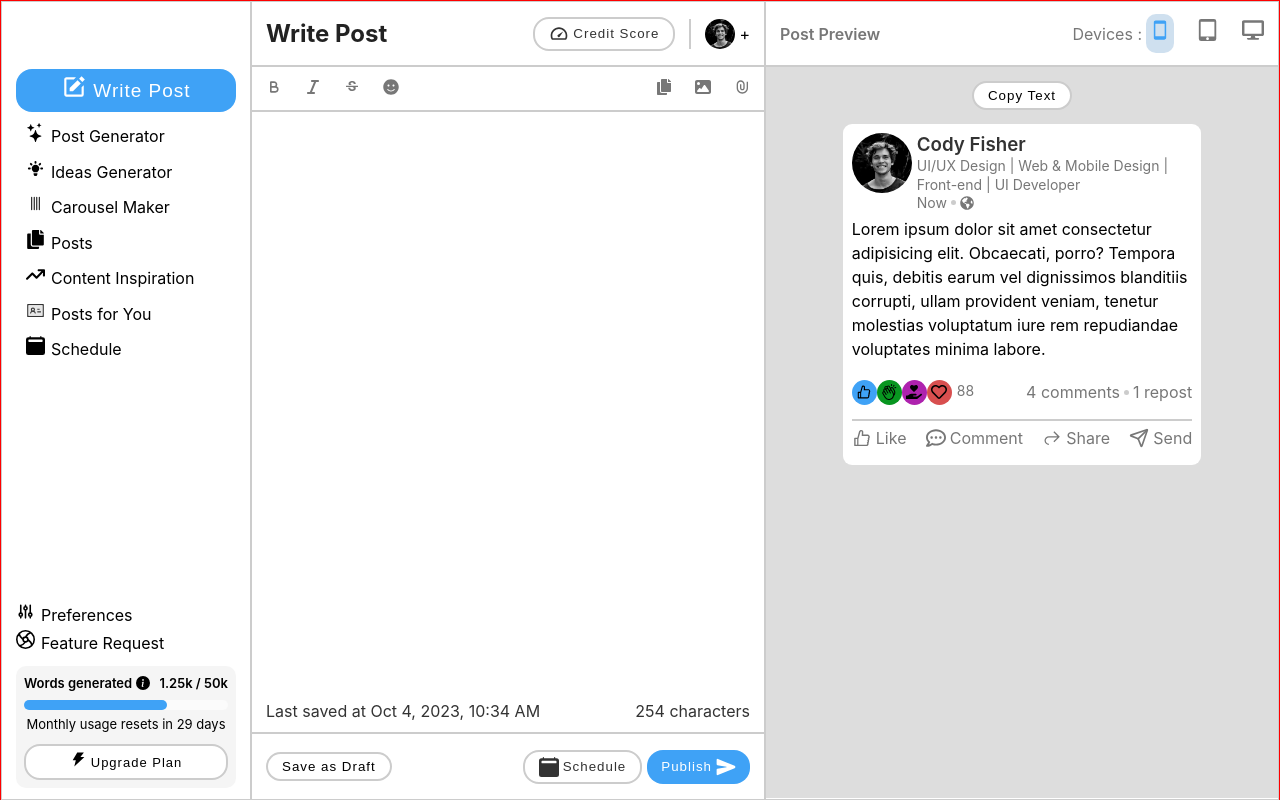
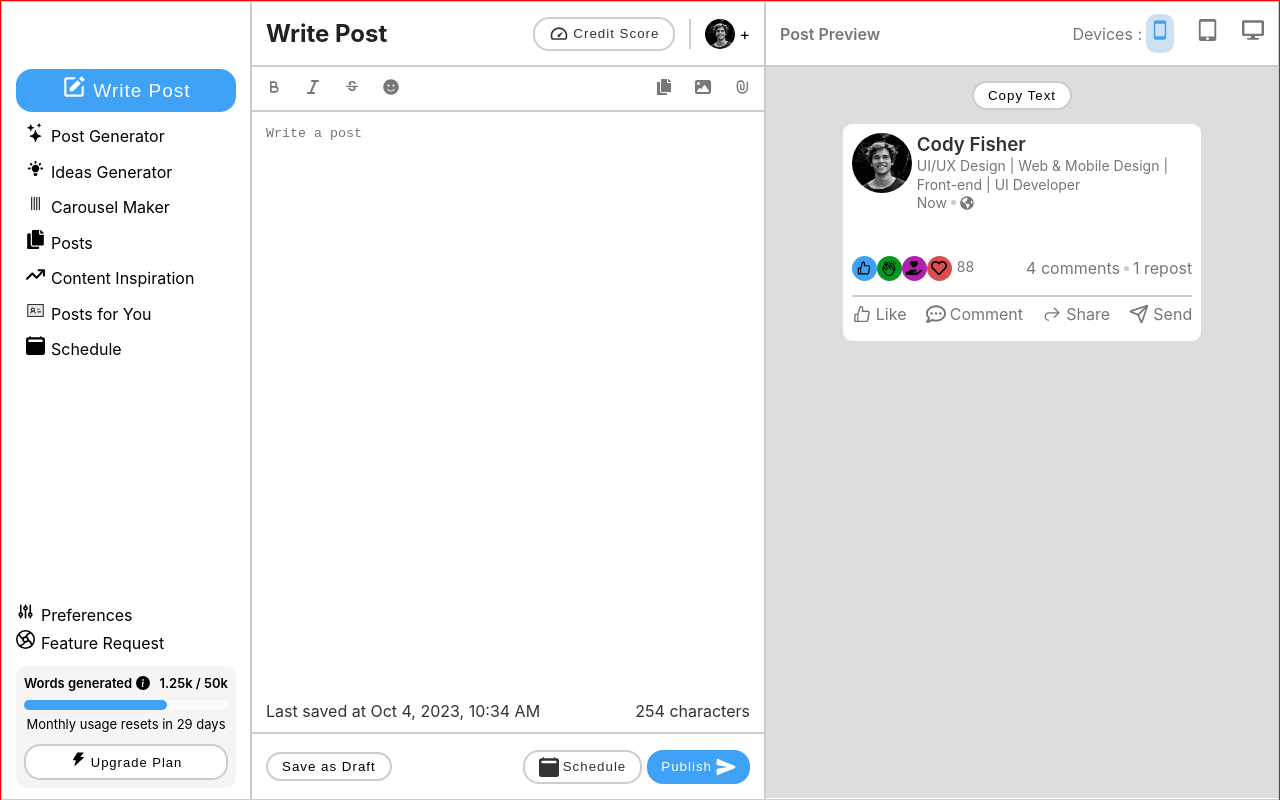
Before and after one commit to ankit-pandey-14/text-editor, a React (Vite) app: page / in a window 1280 px wide. Built offline with nearby package versions, Linux system fonts and the light colour scheme.

Commit message:
feature-2: text area created

```diff
--- a/src/screens/HomeScreen/index.jsx
+++ b/src/screens/HomeScreen/index.jsx
@@ -1,4 +1,4 @@
-import React from 'react';
+import React, { useState } from 'react';
 import '../../styles/screen/home.css';
 
 
@@ -9,11 +9,13 @@ const WritePost = React.lazy(() => import("./sections/writePost"));
 
 
 const HomeScreen = () => {
+    const [post, setPost] = useState('');
+
     return (
         <main className="d-grid home-screen">
             <SideBar />
-            <WritePost />
-            <PreviewPost />
+            <WritePost post={post} setPost={setPost} />
+            <PreviewPost post={post} />
         </main>
     );
 };
--- a/src/screens/HomeScreen/sections/previewPost.jsx
+++ b/src/screens/HomeScreen/sections/previewPost.jsx
@@ -26,7 +26,7 @@ const reactions = [
     { key: 'R4', icon: 'heart', classes: 'heart' },
 ];
 
-const PreviewPostSection = () => {
+const PreviewPostSection = ({ post }) => {
     const [activeDevice, setActiceDevice] = useState('phone');
 
     return (
@@ -90,7 +90,7 @@ const PreviewPostSection = () => {
                     </div>
 
                     <div className="mt-5 card-content">
-                        Lorem ipsum dolor sit amet consectetur adipisicing elit. Obcaecati, porro? Tempora quis, debitis earum vel dignissimos blanditiis corrupti, ullam provident veniam, tenetur molestias voluptatum iure rem repudiandae voluptates minima labore.
+                        { post }
                     </div>
 
                     <div className="mt-5 border-down d-flex justify-between gap-4 align-center p-y-14">
--- a/src/screens/HomeScreen/sections/writePost.jsx
+++ b/src/screens/HomeScreen/sections/writePost.jsx
@@ -18,7 +18,7 @@ const attachmentIcons = [
     { key: 'A3', icon: 'attachment', title: 'Attachment' },
 ];
 
-const WritePostSection = () => {
+const WritePostSection = ({ post, setPost }) => {
     return (
         <section className='write-post'>
             <div className='d-flex justify-between align-center p-x-14 height-65 border-down'>
@@ -82,7 +82,15 @@ const WritePostSection = () => {
                 </div>
             </div>
 
-            <div className='text-area default-padding'></div>
+            <div className='text-area default-padding'>
+                <textarea
+                    value={post}
+                    onChange={(e) => {
+                        setPost(e?.target?.value)
+                    }}
+                    placeholder='Write a post'
+                />
+            </div>
 
 
             <div>
--- a/src/styles/screen/home.css
+++ b/src/styles/screen/home.css
@@ -66,6 +66,14 @@
     height: calc(100vh - 223px);
     overflow-y: auto;
 }
+.text-area textarea {
+    resize: none;
+    width: 100%;
+    height: 99%;
+    border: none;
+    outline: none;
+    padding: 14px;
+}
 
 
 /* preview post section styling */
@@ -124,6 +132,11 @@
     font-size: 14px;
 }
 
+.card-content {
+    min-height: 20px;
+    height: auto;
+}
+
 .card-actions {
     /* padding: 9px; */
     gap: 9px;
```
